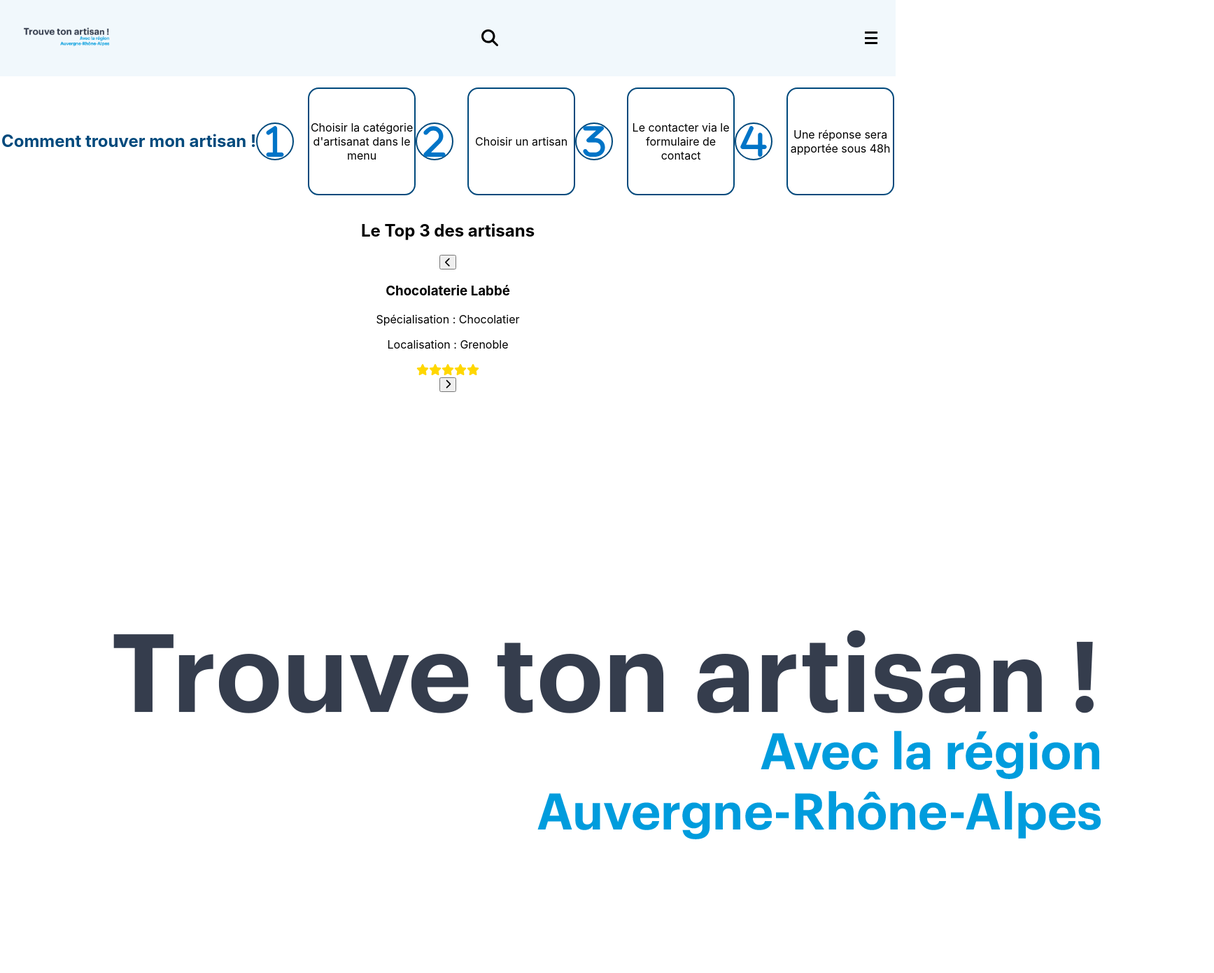
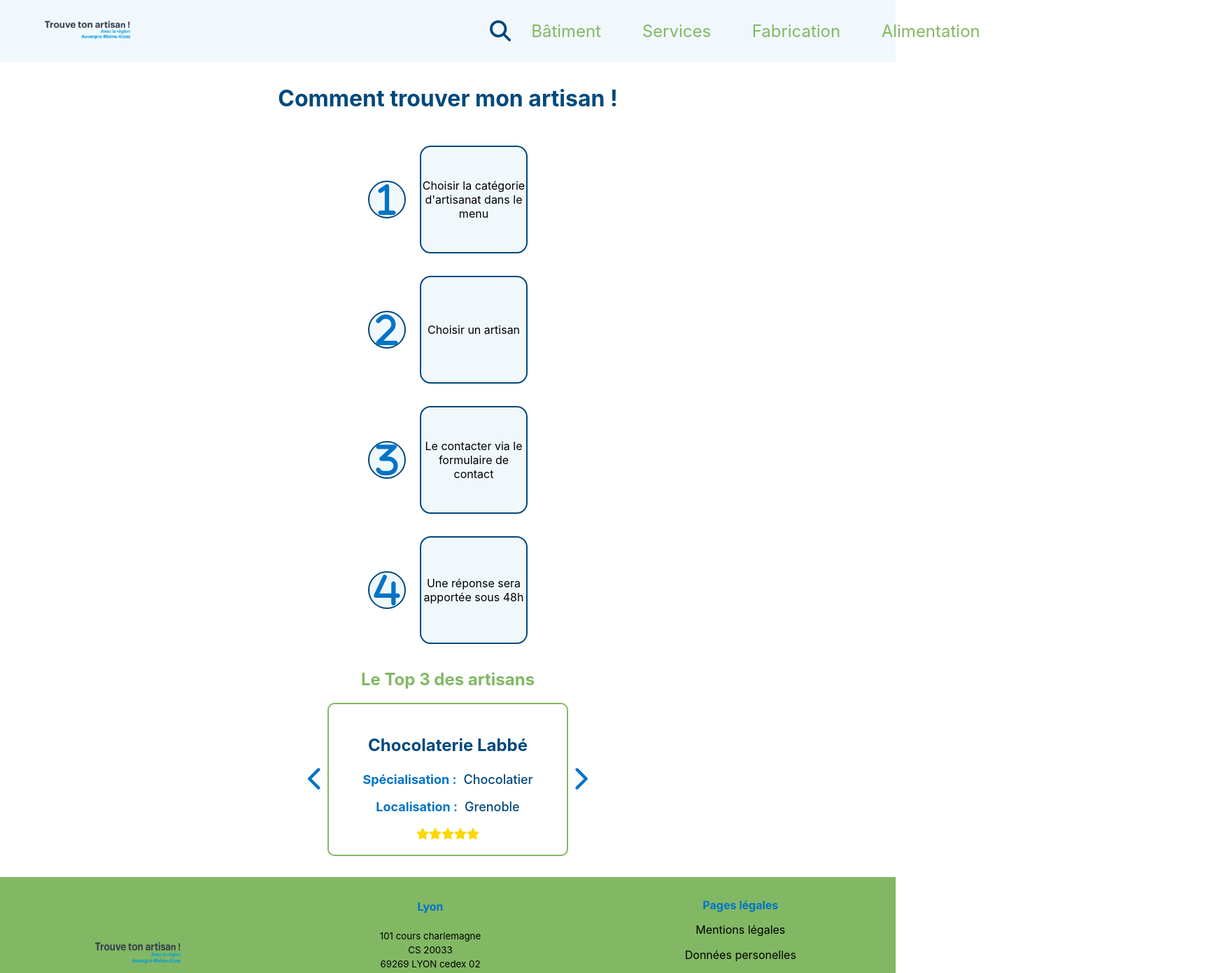
Before and after one commit to Simon69500/React.js---Devoir-CEF, a React (Create React App) app: page / in a window 1280 px wide. Shown: the top 1390 px of the page at 70% size, 1735 px wide, since content can reach past the window. Built offline with nearby package versions, Linux system fonts and the light colour scheme.

Commit message:
Modif du SCSS

```diff
--- a/src/Components/MenuBurger.jsx
+++ b/src/Components/MenuBurger.jsx
@@ -10,7 +10,7 @@ const BurgerMenu = () => {
     };
 
     return (
-        <div id="burger-menu">
+        <main id="menu">
             <button
                 className="burger-icon"
                 onClick={toggleMenu}
@@ -22,13 +22,13 @@ const BurgerMenu = () => {
                 <div className="line"></div>
             </button>
 
-            <nav className={`menu ${isOpen ? 'open' : ''}`}>
+            <nav className={`menu-detail ${isOpen ? 'open' : ''}`}>
                 <NavLink className={({ isActive }) => `menu_1 ${isActive ? 'active' : ''}`} to="/Bâtiment/category/Bâtiment" end >Bâtiment</NavLink>
                 <NavLink className={({ isActive }) => `menu_1 ${isActive ? 'active' : ''}`} to="/Services/category/Services" >Services</NavLink>
                 <NavLink className={({ isActive }) => `menu_1 ${isActive ? 'active' : ''}`} to="/Fabrication/category/Fabrication" >Fabrication</NavLink>
                 <NavLink className={({ isActive }) => `menu_1 ${isActive ? 'active' : ''}`} to="/Alimentation/category/Alimentation" >Alimentation</NavLink>
             </nav>
-        </div>
+        </main>
     );
 };
 
--- a/src/Components/SearchModal.jsx
+++ b/src/Components/SearchModal.jsx
@@ -16,21 +16,36 @@ const SearchModal = ({ isVisible, onSearch, onClose, filteredData }) => {
     onSearch(event.target.value.toLowerCase());
   };
 
+  const handleOutsideClick = (e) => {
+    if (e.target.classList.contains('search-modal') && typeof onClose === 'function') {
+      onClose();
+    }
+  };
+
+
   if (!isVisible) {
     return null;
   }
 
   return (
-    <div className="search-modal">
-      <div className="search-modal-content">
+    <main className="search-modal" onClick={handleOutsideClick}>
+      <section className="search-modal-content">
+
         <button className="close-btn" onClick={onClose}>X</button>
+
         <input type="text" onChange={handleChange} placeholder="Rechercher un artisan..." />
         {filteredData.length > 0 && (
           <div className="search-results">
-            <ul>
+            <ul className='card'>
               {filteredData.map((data) => (
-                <li key={data.id} onClick={() => handleSelect(data.id)}>
-                  {data.name} - {data.specialty} - {data.location}
+                <li className='card-detail' key={data.id} onClick={() => handleSelect(data.id)}>
+                  <h3 className='title'>{data.name}</h3>
+                  <p className='text'>Spécialité :
+                    <span className='text-detail'>{data.specialty}</span>
+                    </p>
+                    <p className='text'>Ville :
+                      <span className='text-detail'>{data.location}</span>
+                      </p>
                 </li>
               ))}
             </ul>
@@ -39,8 +54,9 @@ const SearchModal = ({ isVisible, onSearch, onClose, filteredData }) => {
         {filteredData.length === 0 && (
           <p className="no-results">Aucun artisan trouvé</p>
         )}
-      </div>
-    </div>
+
+      </section>
+    </main>
   );
 };
 
--- a/src/SCSS/Footer.scss
+++ b/src/SCSS/Footer.scss
@@ -1,4 +1,6 @@
-#footer {
+// Format Mobile
+    @media (max-width: 430px) {
+
         #footer {
             display: flex;
             flex-direction: row;
@@ -8,16 +10,6 @@
             width: 100%;
             height: 200px;
             }
-
-    @media (max-width: 932px) {
-
-        display: flex;
-        flex-direction: row;
-        justify-content: space-between;
-
-        background-color:#82b864 ;
-        width: 100%;
-        height: 200px;
 
         .logo-img {
             width: 150px;
@@ -47,4 +39,66 @@
             color: black;
         }
     }
+
+// Format Desktop
+@media (min-width: 730px) {
+
+    #footer {
+        display: flex;
+        flex-direction: row;
+        justify-content: space-around;
+        align-items: center;
+
+        background-color:#82b864 ;
+        width: 100%;
+        height: 220px;
         }
+
+    // Partie Logo
+    .logo-img {
+        width: 150px;
+        height: 100px;
+
+    }
+    // Partie Adresse
+    .adress {
+    display: flex;
+    flex-direction: column;
+    align-items: center;
+    justify-content: center;
+
+    width: 200px;
+
+    p {
+        margin-top: 0;
+    }
+
+    h4 {
+        margin-top: 0px;
+        color:#0074c7 ;
+    }
+ }
+
+    // Partie Pages légales
+    .pages {
+    display: flex;
+    flex-direction: column;
+    justify-content: space-around;
+
+    width: 200px;
+    height: 200px;
+    padding-bottom: 20px;
+
+    .link{
+        text-decoration:none;
+        color: black;
+    }
+
+    h4 {
+        margin-bottom: 0px;
+        color:#0074c7 ;
+    }
+
+  }
+
+}
--- a/src/SCSS/Header.scss
+++ b/src/SCSS/Header.scss
@@ -1,3 +1,18 @@
+
+    @media (max-width: 430px) {
+
+        .logo-img {
+            width: 120px; /* Ajuste la taille de l'image */
+        }
+
+        .search-icon {
+            font-size: 20px; /* Ajuste la taille de l'icône pour les petits écrans */
+        }
+
+        .burger-menu {
+            margin-left: 0; /* Retire la marge gauche pour les petits écrans */
+        }
+
         #header {
             display: flex;
             justify-content: space-between; /* Espace les éléments entre eux */
@@ -19,24 +34,42 @@
             .burger-menu {
                 display: flex;
                 align-items: center;
+
+                width: 50px;
+            }
+    }
 }
 
-    @media (max-width: 932px) {
-        /* Styles pour les petits écrans */
-        flex-direction: row; /* Assure que les éléments restent en ligne */
-        justify-content: space-between; /* Espace les éléments */
-        align-items: center; /* Aligne les éléments verticalement */
+@media (min-width: 768px) {
+
+    #header {
+        display: flex;
+        align-items: center;
+        background-color: #f1f8fc;
+
 
         .logo-img {
-            width: 120px; /* Ajuste la taille de l'image */
+            width: 150px;
+            height: auto;
+            padding-left: 50px;
         }
 
         .search-icon {
-            font-size: 20px; /* Ajuste la taille de l'icône pour les petits écrans */
+            display: flex;
+            justify-content: end;
+            align-items: flex-end;
+
+            width: 500px;
+            margin-left: 500px;
+            color:#00497c;
+            cursor: pointer;
+            font-size: 30px;
+
         }
 
         .burger-menu {
-            margin-left: 0; /* Retire la marge gauche pour les petits écrans */
+            width: 700px;
+        }
+
 }
 }
-}
--- a/src/SCSS/Home.scss
+++ b/src/SCSS/Home.scss
@@ -1,56 +1,5 @@
-#home {
-    display: flex;
-    flex-direction:column ;
-
-    .tutorial {
-        display: flex;
-        align-items: center;
-        justify-content: center;
-    }
-
-    h1 {
-        color: #00497c;
-    }
-
-    .etape {
-        display: flex;
-        flex-direction: row;
-        justify-content: center;
-        align-items: center;
-
-        .number {
-            order: 1;
-            color: #0074c7;
-            border: solid #00497c 2px ;
-            border-radius: 50%;
-
-            width: 50px;
-            height: 50px;
-            margin-right: 20px;
-
-            display: flex;
-            justify-content: center;
-            align-items: center;
-        }
-
-        p {
-            order: 2;
-            border: solid #00497c 2px ;
-            border-radius: 10%;
-
-            width: 150px;
-            height: 150px;
-
-            display: flex;
-            justify-content: center;
-            align-items: center;
-            text-align: center;
-
-        }
-
-    }
-
-    @media (max-width: 932px){
+// Format Mobile
+    @media (max-width: 430px){
 
         // Partie Comment trouver son artisan
         .tutorial {
@@ -149,4 +98,123 @@
               }
         }
     }
-}
+
+// Format Desktop
+@media (min-width: 730px) {
+
+            // Partie Comment trouver son artisan
+            .tutorial {
+                display: flex;
+                flex-direction: column;
+                align-items: center;
+                justify-content: center;
+
+                h1 {
+                    color: #00497c;
+                    font-size: xx-large;
+                }
+
+                .etape {
+                    display: flex;
+                    flex-direction: row;
+                    justify-content: center;
+                    align-items: center;
+
+                    .number {
+                        order: 1;
+                        color: #0074c7;
+                        background-color:#f1f8fc ;
+                        border: solid #00497c 2px ;
+                        border-radius: 50%;
+
+                        width: 50px;
+                        height: 50px;
+                        margin-right: 20px;
+
+                        display: flex;
+                        justify-content: center;
+                        align-items: center;
+                    }
+
+                    p {
+                        order: 2;
+                        border: solid #00497c 2px ;
+                        border-radius: 10%;
+                        background-color:#f1f8fc ;
+
+                        width: 150px;
+                        height: 150px;
+
+                        display: flex;
+                        justify-content: center;
+                        align-items: center;
+                        text-align: center;
+
+                    }
+
+                }
+            }
+
+            // Partie Top 3 - Artisans
+            #artisan {
+                display: flex;
+                flex-direction: column;
+                justify-content: center;
+                align-items: center;
+
+                margin-bottom: 30px;
+
+                h2 {
+                    color: #82b864;
+                }
+
+                .section {
+                    display: flex;
+                    flex-direction: row;
+                }
+
+                .slider {
+                    display: flex;
+                    align-items: center;
+                    justify-content: center;
+                    position: relative;
+
+                  }
+
+                  button {
+                    background-color: transparent;
+                    border: none;
+                    font-size: 35px;
+                    cursor: pointer;
+                    color: #0074c7;
+                  }
+
+                  .card {
+                    width: 300px;
+                    padding: 20px;
+
+                    border: solid #82b864 2px;
+                    border-radius: 10px;
+
+                    text-align: center;
+                    transition: transform 0.5s ease;
+
+                        h3 {
+                            color: #00497c;
+                            font-size: x-large;
+                        }
+
+                        .text {
+                            color: #0074c7;
+                            font-size: large;
+                            font-weight: bold;
+                        }
+
+                        .text-detail {
+                            color:#00497c;
+                            padding-left: 10px;
+                            font-weight: 500;
+                        }
+                  }
+            }
+        }
--- a/src/SCSS/MenuBurger.scss
+++ b/src/SCSS/MenuBurger.scss
@@ -1,5 +1,6 @@
-#burger-menu {
-  position: relative;
+
+// format mobile
+@media (max-width: 430px) {
 
     .burger-icon {
         cursor: pointer;
@@ -20,14 +21,15 @@
         }
 
         &:focus {
-          outline: 2px solid #3498db;
+            outline: 2px solid #3498db94;
         }
     }
 
-  .menu {
+    .menu-detail {
         display: none;
         position: absolute;
-      top: 100%;
+        top: 7%;
+        right: 50px;
         background-color: #fff;
         box-shadow: 0px 8px 16px rgba(0, 0, 0, 0.2);
         padding: 10px;
@@ -39,12 +41,6 @@
             display: block;
             opacity: 1;
             visibility: visible;
-      }
-
-      // format mobile
-      @media (max-width: 430px) {
-          right: 0; // Maintient le menu à droite du bouton
-          width: 200px; // Ajuste cette largeur selon la taille désirée du menu
         }
     }
 
@@ -60,3 +56,40 @@
         }
     }
   }
+
+ // Format Desktop
+ @media (min-width: 768px) {
+
+    .burger-icon {
+        display: none;
+    }
+
+    #menu {
+        display: flex;
+        flex-direction: column;
+        justify-content: space-around;
+
+    }
+
+    .menu-detail {
+        display: flex;
+        flex-direction: row;
+        justify-content: space-around;
+        align-items: center;
+
+        width: 700px;
+        font-size: x-large;
+    }
+    .menu_1 {
+        display: flex;
+        flex-direction: column;
+        text-decoration: none;
+        color:#82b864;
+        padding: 10px;
+
+        &:active, &.active {
+            font-weight: bold;
+            color: #3498db;
+        }
+    }
+ }
--- a/src/SCSS/SearchModal.scss
+++ b/src/SCSS/SearchModal.scss
@@ -1,10 +1,13 @@
-.search-modal {
+// Format Mobile
+@media (max-width: 430px) {
+
+  .search-modal {
     position: fixed;
     top: 0;
     left: 0;
     width: 100%;
     height: 100%;
-    background: rgba(0, 0, 0, 0.5);
+    background: rgba(56, 56, 56, 0.5);
     display: flex;
     align-items: center;
     justify-content: center;
@@ -20,37 +23,65 @@
 
     .close-btn {
       position: absolute;
-      top: 10px;
-      right: 10px;
+      top: 3px;
+      right: 0px;
       border: none;
       background: transparent;
-      font-size: 18px;
+      font-size: 15px;
       cursor: pointer;
     }
 
     input {
-      width: 100%;
-      padding: 8px;
-      border: 1px solid #ccc;
-      border-radius: 4px;
+      width: 90%;
+      padding: 8px ;
+      padding-left: 10px;
+      color: #0074c7;
+
+      border: 1px solid #82b864;
+      border-radius: 20px;
       margin-bottom: 20px;
     }
 
     .search-results {
-      ul {
+      max-height: 500px;
+      overflow-y: auto;
+      padding-right: 10px;
+
+      .card {
         list-style-type: none;
         padding: 0;
         margin: 0;
+        width: auto;
 
-        li {
+        .card-detail {
           padding: 10px;
-          border-bottom: 1px solid #ddd;
+          margin-bottom: 15px;
+          background-color: #f1f8fc;
+
+          border: 2px solid #0074c7;
+          border-radius: 5%;
+
+            .title {
+              color:#82b864;
+              font-size: x-large;
+            }
+
+            .text {
+              color: #0074c7;
+              font-weight: bold;
+            }
+
+            .text-detail {
+              color:#00497c;
+              padding-left: 10px;            }
         }
       }
     }
 
     .no-results {
       text-align: center;
-      color: #888;
+      font-style: italic;
+      color:#0074c7;
     }
   }
+}
--- a/src/pages/home.jsx
+++ b/src/pages/home.jsx
@@ -1,17 +1,13 @@
 import Header from "../Components/Header";
 import Footer from "../Components/Footer";
-
 import "../SCSS/Home.scss";
 import data from "../datas.json";
+
 import { useState } from "react";
 import { createStars } from "../fontAwesomeConfig";
-
-
 import { FontAwesomeIcon } from '@fortawesome/react-fontawesome';
 import { fa1, fa2, fa3, fa4 } from "@fortawesome/free-solid-svg-icons";
 import { faChevronLeft, faChevronRight } from '@fortawesome/free-solid-svg-icons';
-
-
 
 
 const Home = () => {
@@ -33,7 +29,7 @@ const Home = () => {
         <Header/>
         <main id="home">
          {/* Partie Comment trouver son artisan */}
-            <div className="tutorial">
+            <section className="tutorial">
             <h1>Comment trouver mon artisan !</h1>
             <div className="etape">
                 <FontAwesomeIcon icon={fa1} className="number" />
@@ -51,10 +47,10 @@ const Home = () => {
             <FontAwesomeIcon icon={fa4} className="number" />
                 <p>Une réponse sera apportée sous 48h</p>
             </div>
-            </div>
+            </section>
 
-            {/* Partie Trouve ton artisan */}
-            <div id="artisan">
+            {/* Partie Top des 3 artisans */}
+            <section id="artisan">
                  <h2>Le Top 3 des artisans</h2>
 
                 <div className="section">
@@ -68,8 +64,12 @@ const Home = () => {
                      {/* Affichage de l'entreprise actuelle */}
                      <div className="card">
                         <h3>{topArtisans[currentIndex].name}</h3>
-                        <p>Spécialisation : {topArtisans[currentIndex].specialty}</p>
-                        <p>Localisation : {topArtisans[currentIndex].location}</p>
+                        <p className="text">Spécialisation :
+                             <span className="text-detail">{topArtisans[currentIndex].specialty}</span>
+                             </p>
+                        <p className="text">Localisation :
+                            <span className="text-detail">{topArtisans[currentIndex].location}</span>
+                            </p>
                         <div className="rating">
                             {createStars(topArtisans[currentIndex].note)}
                         </div>
@@ -82,7 +82,7 @@ const Home = () => {
                         </button>
                     </div>
                 </div>
-            </div>
+            </section>
         </main>
         <Footer/>
         </>
```
Lines whose indentation alone changed are shown as unchanged.
